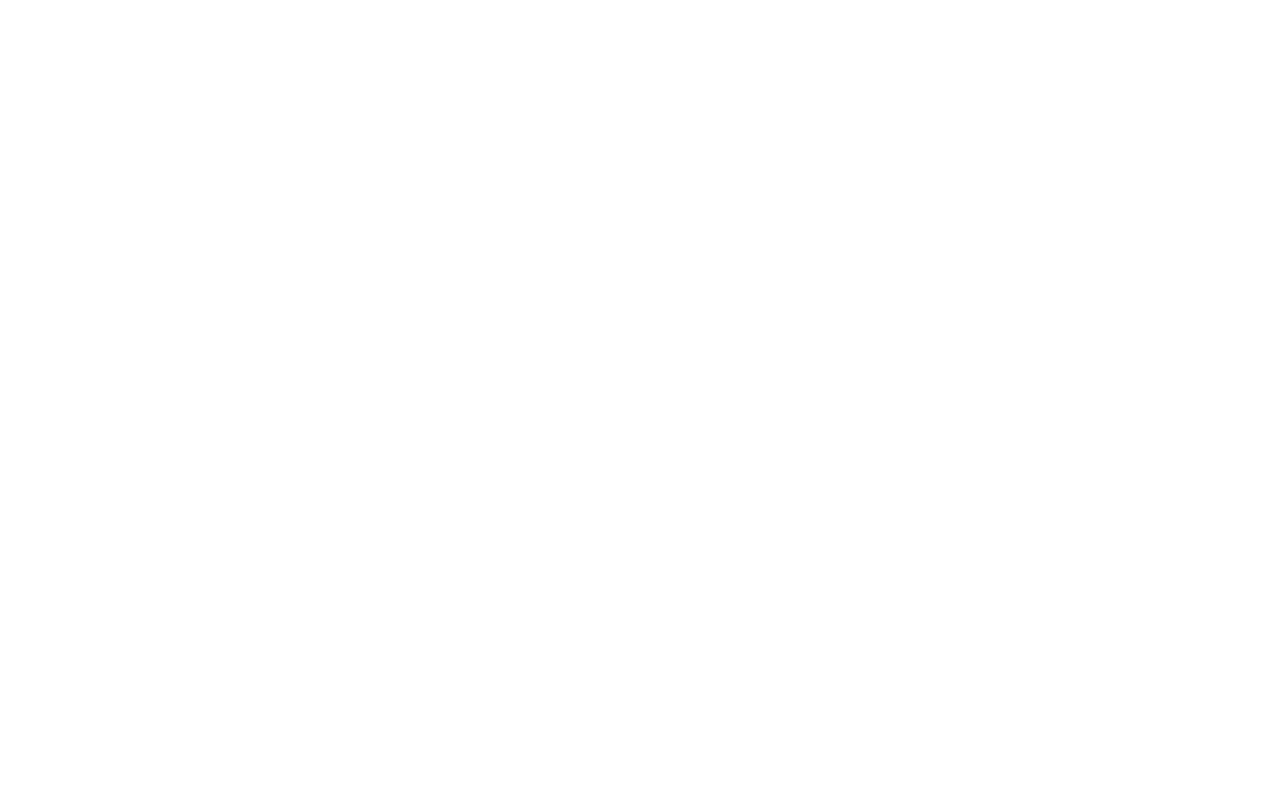
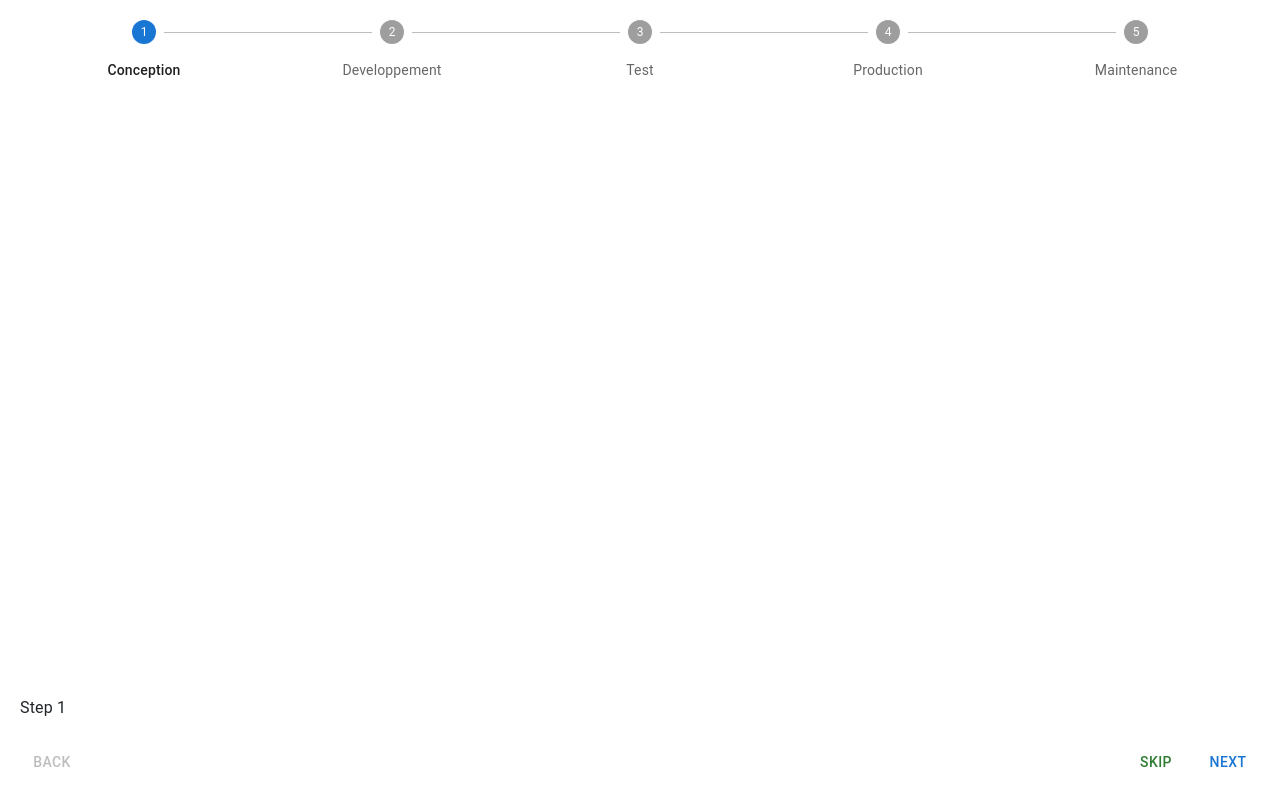
Before and after one commit to GuillaumeDOMART/Eco-Assistant, a React (Create React App) app in the folder front/: page /questionnaire in a window 1280 px wide. Built offline with nearby package versions, Linux system fonts and the light colour scheme.

Commit message:
feat: ajout du stepper

```diff
--- a/front/package.json
+++ b/front/package.json
@@ -3,10 +3,15 @@
   "version": "0.1.0",
   "private": true,
   "dependencies": {
+    "@emotion/react": "^11.10.5",
+    "@emotion/styled": "^11.10.5",
+    "@mui/material": "^5.11.8",
     "@testing-library/jest-dom": "^5.16.5",
     "@testing-library/react": "^13.4.0",
     "@testing-library/user-event": "^13.5.0",
+    "bootstrap": "^5.2.3",
     "react": "^18.2.0",
+    "react-bootstrap": "^2.7.0",
     "react-dom": "^18.2.0",
     "react-router-dom": "^6.8.1",
     "react-scripts": "5.0.1",
--- a/front/src/Questionnaire.js
+++ b/front/src/Questionnaire.js
@@ -1,7 +1,9 @@
+import StepperComponent from "./Stepper";
+
 function Questionnaire() {
     return (
         <div className="Questionnaire">
-
+            <StepperComponent/>
         </div>
     )
 }
--- /dev/null
+++ b/front/src/Stepper.js
@@ -0,0 +1,105 @@
+import * as React from 'react';
+import Box from '@mui/material/Box';
+import Stepper from '@mui/material/Stepper';
+import Step from '@mui/material/Step';
+import StepLabel from '@mui/material/StepLabel';
+import Button from '@mui/material/Button';
+import Typography from '@mui/material/Typography';
+
+const steps = ["Conception", "Developpement", "Test", "Production", "Maintenance"];
+
+export default function HorizontalLinearStepper() {
+    const [activeStep, setActiveStep] = React.useState(0);
+    const [skipped, setSkipped] = React.useState(new Set());
+
+    const isStepSkipped = (step) => {
+        return skipped.has(step);
+    };
+
+    const handleNext = () => {
+        let newSkipped = skipped;
+        if (isStepSkipped(activeStep)) {
+            newSkipped = new Set(newSkipped.values());
+            newSkipped.delete(activeStep);
+        }
+
+        setActiveStep((prevActiveStep) => prevActiveStep + 1);
+        setSkipped(newSkipped);
+    };
+
+    const handleBack = () => {
+        setActiveStep((prevActiveStep) => prevActiveStep - 1);
+    };
+
+    const handleSkip = () => {
+
+        setActiveStep((prevActiveStep) => prevActiveStep + 1);
+        setSkipped((prevSkipped) => {
+            const newSkipped = new Set(prevSkipped.values());
+            newSkipped.add(activeStep);
+            return newSkipped;
+        });
+    };
+
+    const handleReset = () => {
+        setActiveStep(0);
+    };
+
+    return (
+        <div>
+            <Box sx={{ width: '100%', pl:'20px', pr:'20px', mt:'20px'}}>
+                <Stepper activeStep={activeStep} alternativeLabel>
+                    {steps.map((label, index) => {
+                        const stepProps = {};
+                        const labelProps = {};
+                        if (isStepSkipped(index)) {
+                            stepProps.completed = false;
+                        }
+                        return (
+                            <Step key={label} {...stepProps}>
+                                <StepLabel {...labelProps}>{label}</StepLabel>
+                            </Step>
+                        );
+                    })}
+                </Stepper>
+            </Box>
+            <Box sx={{ width:'100%', position:'fixed', bottom:'0', mb:'20px', pl:'20px', pr:'20px'}}>
+                {activeStep === steps.length ? (
+                    <React.Fragment>
+                        <Typography sx={{ mt: 2, mb: 1 }}>
+                            All steps completed - you&apos;re finished
+                        </Typography>
+                        <Box sx={{ display: 'flex', flexDirection: 'row', pt: 2 }}>
+                            <Box sx={{ flex: '1 1 auto' }} />
+                            <Button onClick={handleReset}>Reset</Button>
+                        </Box>
+                    </React.Fragment>
+                ) : (
+                    <React.Fragment>
+                        <Typography sx={{ mt: 2, mb: 1 }}>Step {activeStep + 1}</Typography>
+                        <Box sx={{ display: 'flex', flexDirection: 'row', pt: 2 }}>
+                            <Button
+                                color="inherit"
+                                disabled={activeStep === 0}
+                                onClick={handleBack}
+                                sx={{ mr: 1 }}
+                            >
+                                Back
+                            </Button>
+                            <Box sx={{ flex: '1 1 auto' }} />
+                            <Button color="success" onClick={handleSkip} sx={{ mr: 1 }}>
+                                Skip
+                            </Button>
+
+
+                            <Button onClick={handleNext}>
+                                {activeStep === steps.length - 1 ? 'Finish' : 'Next'}
+                            </Button>
+                        </Box>
+                    </React.Fragment>
+                )}
+            </Box>
+        </div>
+    );
+}
+// bottom:10px; height : 30px
--- a/front/src/index.js
+++ b/front/src/index.js
@@ -3,6 +3,7 @@ import ReactDOM from 'react-dom/client';
 import './index.css';
 import App from './App';
 import reportWebVitals from './reportWebVitals';
+import 'bootstrap/dist/css/bootstrap.min.css';
 import {
     createBrowserRouter,
     RouterProvider,
```
Also changed, not shown: 1 other file (tests, documents, lock files or other folders).
